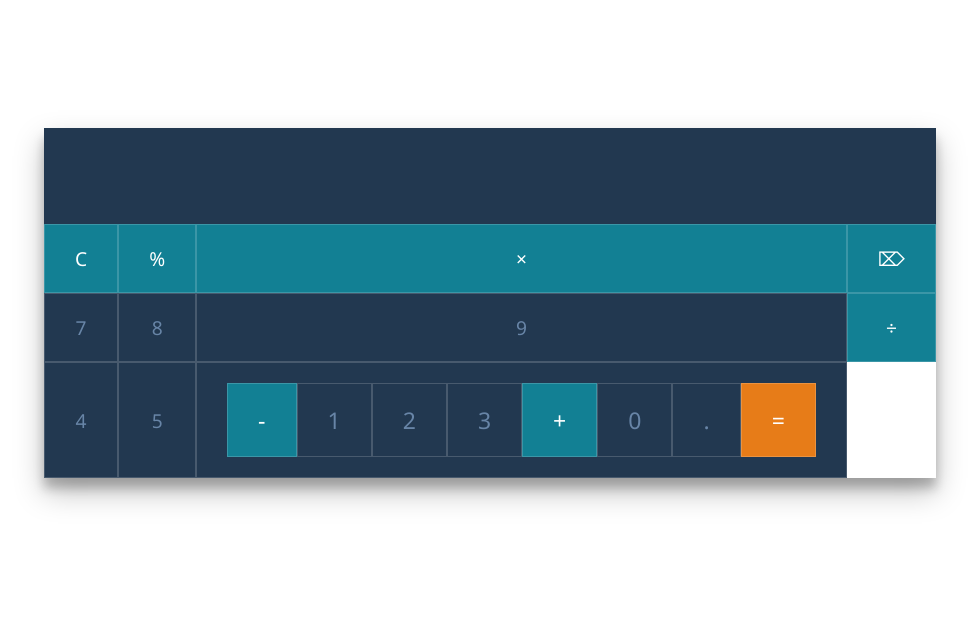
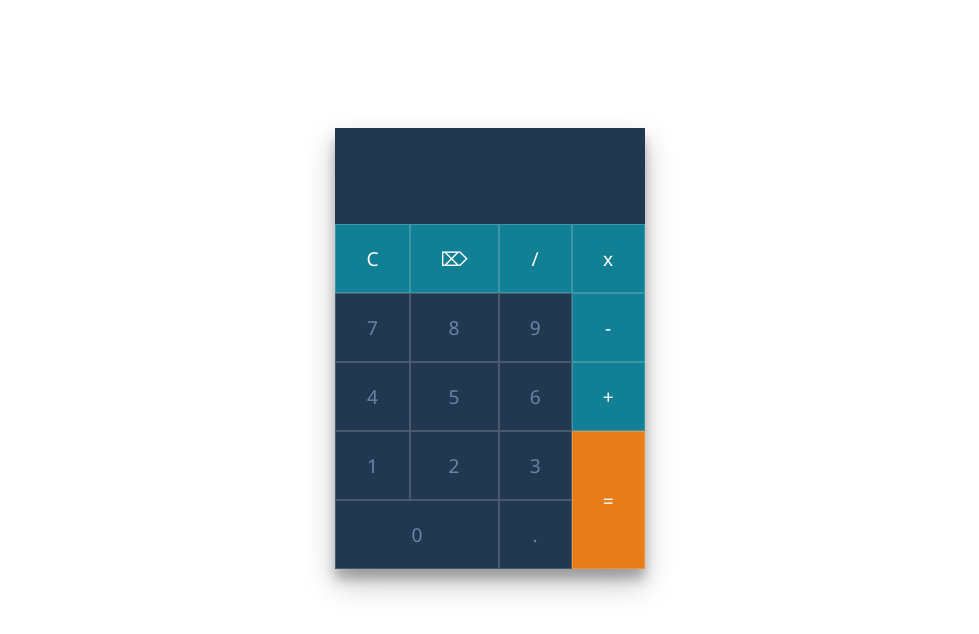
Before and after one commit to AshwiniKantJha/Calculator, a plain HTML site: page index.html in a window 1280 px wide. Shown: the whole page, without its empty margins (150-1129 px from the left). Drawn offline with Linux system fonts and the light colour scheme.

Commit message:
Update index.html

```diff
--- a/index.html
+++ b/index.html
@@ -12,26 +12,30 @@
          <div id="input" class="">
     </div>
          <div id='buttons-container'>
-          <button class="btn btn-operator " onclick="clearInput()"> C </button>
-            <div class="btn btn-operator " onclick="insertNum()"> %  </div>
-             <div class="btn btn-operator " onclick="insertNum('×')"> × </div>
-            <div class="btn btn-operator " onclick="eraseNum()">⌦</div>
-            <div class="btn btn-num" onclick="insertNum(7)"> 7 </div>
-            <div class="btn btn-num" onclick="insertNum(8)"> 8 </div>
-             <div class="btn btn-num" onclick="insertNum(9)"> 9 </div>
-             <div class="btn btn-operator " onclick="insertNum('÷')"> ÷ </div>
-             <div class="btn btn-num" onclick="insertNum(4)"> 4 </div>
-             <div class="btn btn-num" onclick="insertNum(5)"> 5 </div>
-             <div class="btn btn-num" onclick="insertNum(6)" 6 </div>
-             <div class="btn btn-operator " onclick="insertNum('-')"> - </div>
-             <div class="btn btn-num" onclick="insertNum(1)"> 1 </div>
-             <div class="btn btn-num" onclick="insertNum(2)"> 2 </div>
-             <div class="btn btn-num" onclick="insertNum(3)"> 3 </div>
-             <div class="btn btn-operator " onclick="insertNum('+')">+ </div>
-             <div class="btn btn-num dot" onclick="insertNum(0)"> 0 </div>
-             <div class="btn btn-num" onclick="insertNum('.')"> . </div>
-                <div id="equal" class="btn btn-operator equal " onclick="equalTo()"> = </div>
-           </div>
+                    <div class="btn btn-operator " onclick="clearInput()">C</div>
+                    <div class="btn btn-operator " onclick="eraseNum()">⌦</div>
+                    <div class="btn btn-operator " onclick="insertNum('/')">/</div>
+                    <div class="btn btn-operator " onclick="insertNum('*')">x</div>
+
+                    <div class="btn btn-num" onclick="insertNum(7)">7</div>
+                    <div class="btn btn-num" onclick="insertNum(8)">8</div>
+                    <div class="btn btn-num" onclick="insertNum(9)">9</div>
+                    <div class="btn btn-operator " onclick="insertNum('-')">-</div>
+
+                    <div class="btn btn-num" onclick="insertNum(4)">4</div>
+                    <div class="btn btn-num" onclick="insertNum(5)">5</div>
+                    <div class="btn btn-num" onclick="insertNum(6)">6</div>
+                    <div class="btn btn-operator " onclick="insertNum('+')">+</div>
+
+                    <div class="btn btn-num" onclick="insertNum(1)">1</div>
+                    <div class="btn btn-num" onclick="insertNum(2)">2</div>
+                    <div class="btn btn-num" onclick="insertNum(3)">3</div>
+                    <div class="btn btn-operator equal " onclick="equalTo()">=</div>
+                    <div class="btn btn-num dot" onclick="insertNum(0)">0</div>
+                    <div class="btn btn-num" onclick="insertNum('.')">.</div>
+
+                </div>
+
               </div>
 
             </div>
```
